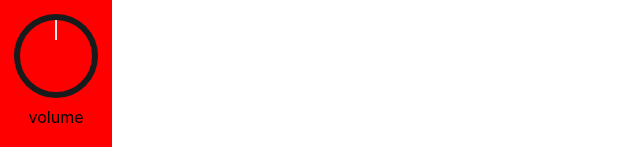
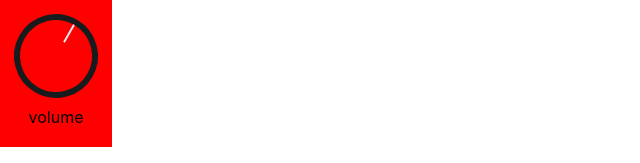
Before and after one commit to AlexRatmansky/web-audio, a React (Create React App) app in the folder knobs/: page / in a window 1280 px wide. Shown: the top 163 px of the page, without its empty margins (0-640 px from the left). Built offline with nearby package versions, Linux system fonts and the light colour scheme.

Commit message:
some tweaks

```diff
--- a/knobs/src/components/knob1/index.tsx
+++ b/knobs/src/components/knob1/index.tsx
@@ -1,15 +1,23 @@
-import React, { FC } from 'react';
-import style from './style.module.scss';
+import React, { FC, useState } from 'react';
+import style from './knob.module.scss';
+import { Div } from '../../types/common-types';
 
 interface Props {
   label: string;
 }
 
 export const Knob1: FC<Props> = props => {
+  const [rotation, setRotation] = useState(30);
+
+  const handleMouseMove = (e: any) => {
+    setRotation(rotation + 2);
+    console.log('move', e);
+  };
+
   return (
     <KnobContainer>
       <KnobDial>
-        <KnobGrip />
+        <KnobGrip rotation={rotation} onMouseMove={handleMouseMove} />
       </KnobDial>
       <KnobLabel>{props.label}</KnobLabel>
     </KnobContainer>
@@ -18,18 +26,30 @@ export const Knob1: FC<Props> = props => {
 
 // SubComponents
 
-const KnobContainer: FC = ({ children }) => (
-  <div className={style['knob-container']}>{children}</div>
+const KnobContainer: FC<Div> = ({ children }) => (
+  <div className={style.container}>{children}</div>
 );
 
-const KnobDial: FC = ({ children }) => (
-  <div className={style['knob-dial']}>{children}</div>
+const KnobDial: FC<Div> = ({ children }) => (
+  <div className={style.dial}>{children}</div>
 );
 
-const KnobGrip: FC = ({ children }) => (
-  <div className={style['knob-grip']}>{children}</div>
+interface KnobGrip {
+  rotation: number;
+}
+
+const KnobGrip: FC<KnobGrip & Div> = ({ rotation, children, ...props }) => (
+  <div
+    className={style.grip}
+    style={{
+      transform: `translate(-50%, -50%) rotate(${rotation}deg)`
+    }}
+    {...props}
+  >
+    {children}
+  </div>
 );
 
-const KnobLabel: FC = ({ children }) => (
-  <div className={style['knob-label']}>{children}</div>
+const KnobLabel: FC<Div> = ({ children }) => (
+  <div className={style.label}>{children}</div>
 );
--- a/knobs/src/components/knob1/style.module.scss
+++ b/knobs/src/components/knob1/knob.module.scss
@@ -1,16 +1,16 @@
-.knob-container {
+.container {
   background-color: red;
   display: inline-block;
   padding: 20px;
 }
 
-.knob-dial {
+.dial {
   width: 72px;
   height: 72px;
   position: relative;
 }
 
-.knob-grip {
+.grip {
   position: absolute;
   height: 72px;
   width: 72px;
@@ -32,7 +32,7 @@
   }
 }
 
-.knob-label {
+.label {
   margin-top: 15px;
   text-align: center;
 }
--- /dev/null
+++ b/knobs/src/types/common-types.ts
@@ -0,0 +1,6 @@
+import React from 'react';
+
+export type Div = React.DetailedHTMLProps<
+  React.HTMLAttributes<HTMLDivElement>,
+  HTMLDivElement
+  >;
```
